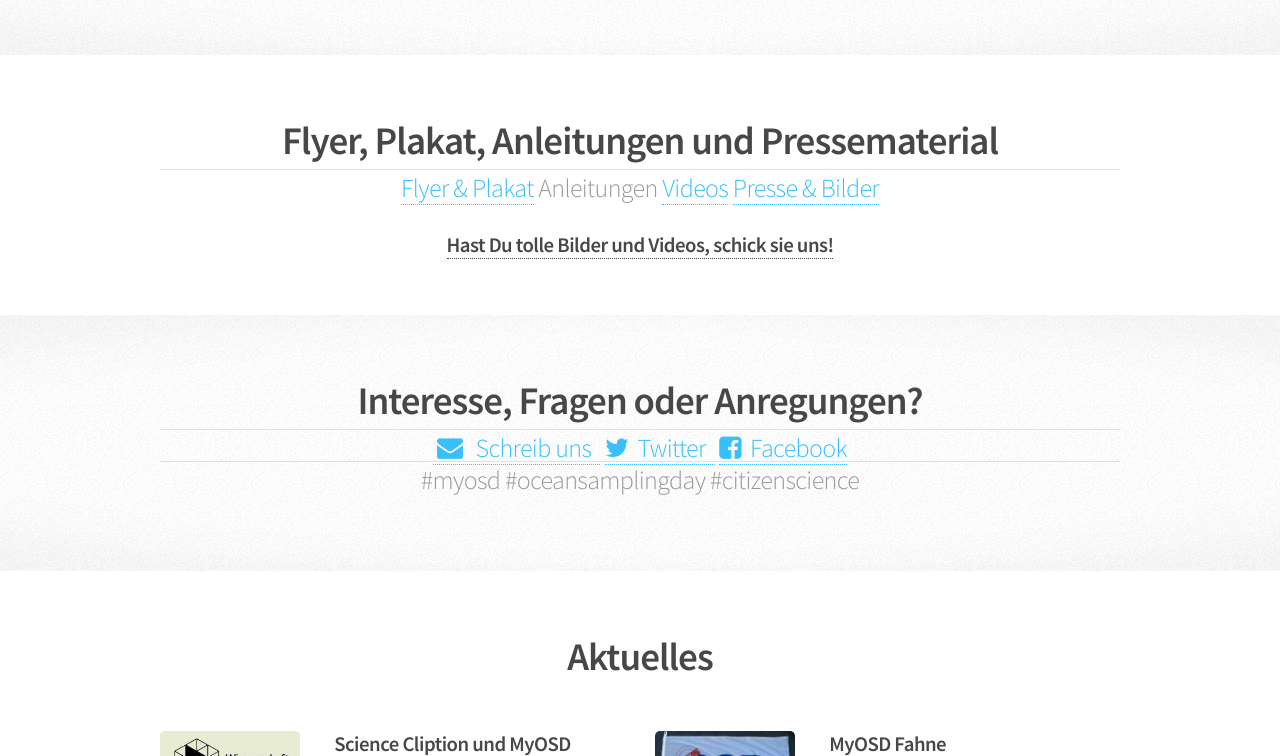
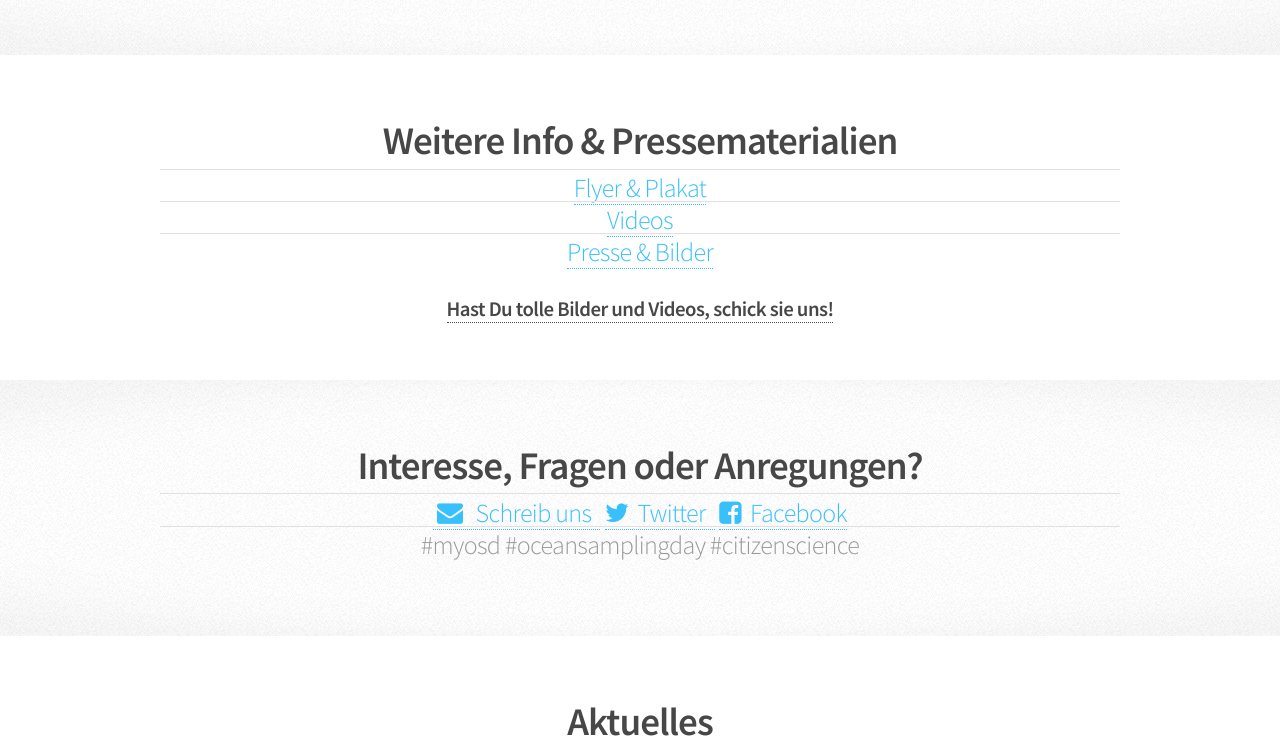
Before and after one commit to myosd/myosd.github.io, a Jekyll site: the page built from index.html, in a window 1280 px wide and 900 px high, scrolled down 1460 px, cut to the strip 144-900 px from the top of the window. Built offline with Jekyll 4.4.1, drawn with Linux system fonts in a browser that asks for light colours.

Commit message:
nicer layout of links to materials

```diff
--- a/index.html
+++ b/index.html
@@ -68,9 +68,11 @@ Proben genommen? Welche Ergebnisse haben wir?</a></p>
 	<section class="wrapper style1">
 		<div class="container">
 			<header class="major">
-				<h2>Flyer, Plakat, Anleitungen und Pressematerial</h2>
-				<p><a href="https://owncloud.mpi-bremen.de/index.php/s/WAPXUGf1ELlr3u5" <span class="label">Flyer & Plakat</span></a> Anleitungen <a href="https://owncloud.mpi-bremen.de/index.php/s/dUeaZZrZMu6Sani" <span class="label">Videos</span></a> <a href="https://owncloud.mpi-bremen.de/index.php/s/nGkXwLEILpeyUQ1" <span class="label">Presse & Bilder</span></a></p>
-				<h3><a href="https://owncloud.mpi-bremen.de/index.php/s/EYdCgvoNS4WUbNK" <span class="label">Hast Du tolle Bilder und Videos, schick sie uns!</span></a></h3>
+				<h2>Weitere Info &amp; Pressematerialien</h2>
+				<p><a href="https://owncloud.mpi-bremen.de/index.php/s/WAPXUGf1ELlr3u5"> <span class="label">Flyer & Plakat</span></a></p>
+				<p><a href="https://owncloud.mpi-bremen.de/index.php/s/dUeaZZrZMu6Sani" <span class="label">Videos</span></a></p>
+				<p><a href="https://owncloud.mpi-bremen.de/index.php/s/nGkXwLEILpeyUQ1" <span class="label">Presse & Bilder</span></a></p>
+				<h3><a href="https://owncloud.mpi-bremen.de/index.php/s/EYdCgvoNS4WUbNK"> <span class="label">Hast Du tolle Bilder und Videos, schick sie uns!</span></a></h3>
 			</header>
 		</div>
 	</section>
```
